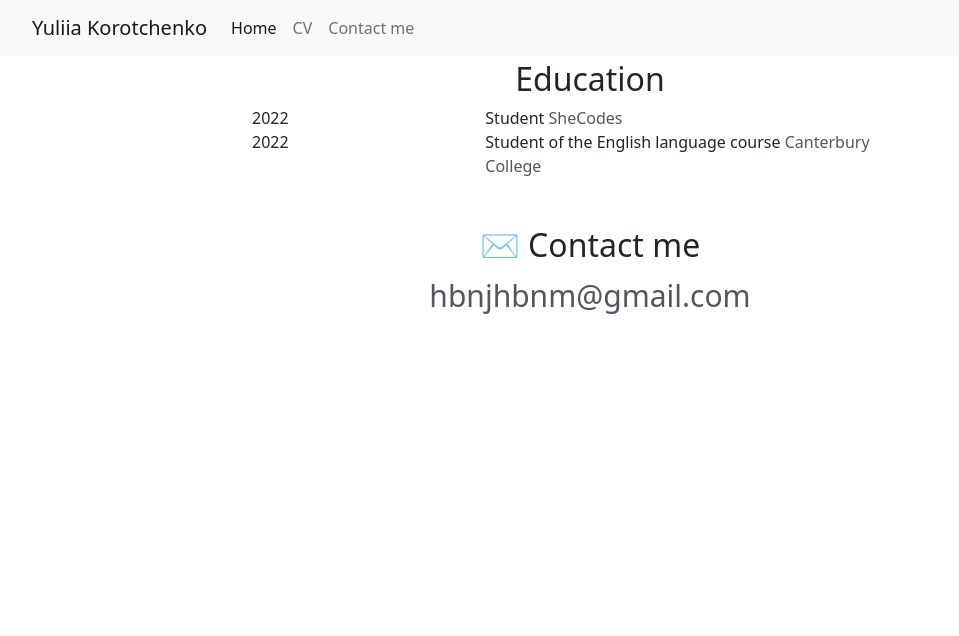
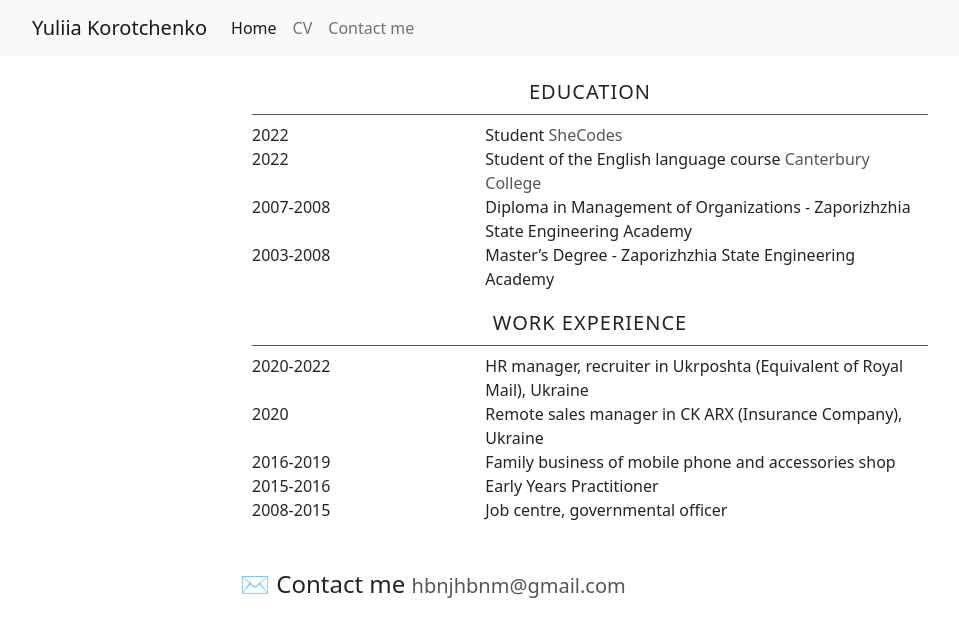
Before and after one commit to YuliiaKorotchenko/portfolio, a plain HTML site: page about.html in a window 1280 px wide. Shown: the whole page, without its empty margins (50-1009 px from the left). Drawn offline with nearby package versions, Linux system fonts and the light colour scheme.

Commit message:
finished with cv

```diff
--- a/about.html
+++ b/about.html
@@ -39,11 +39,11 @@
         </div>
       </div>
     </nav>
+
     <div class="container CV">
 			<div class="row">
 				<div class="col-sm-12 text-center">
-          <h2>Education</h2>
-				</div>
+          <h3>EDUCATION</h3></div>
         <div class="col-sm-4 resume-date">2022 </div>
         <div class="col-sm-8 resume-content">
 					<span class="resume-title">Student
@@ -52,8 +52,7 @@
 								target="_blank"
 								title="SheCodes Coding Workshops for Women"
 								>SheCodes</a
-							></span>
-				</div>
+							></span>				</div>
         <div class="col-sm-4 resume-date">2022 </div>
         <div class="col-sm-8 resume-content">
 					<span class="resume-title">Student  of the English language course
@@ -62,13 +61,50 @@
 								target="_blank"
 								title="EKCcollege"
 								>Canterbury College</a
-							></span>
-				</div>
+							></span>				</div>
+              <div class="col-sm-4 resume-date">2007-2008 </div>
+              <div class="col-sm-8 resume-content">
+                <span class="resume-title">Diploma in Management of Organizations - Zaporizhzhia State Engineering Academy
+                </span>				</div>
+              <div class="col-sm-4 resume-date">2003-2008 </div>
+              <div class="col-sm-8 resume-content">
+                <span class="resume-title">Master’s Degree - Zaporizhzhia State Engineering Academy</span></div>
+              </div>
+        <div class="row">
+          <div class="col-sm-12 text-center">
+            <h3>WORK EXPERIENCE</h3>
+          </div>
+          <div class="col-sm-4 resume-date">2020-2022 </div>
+          <div class="col-sm-8 resume-content">
+            <span class="resume-title">HR manager, recruiter in Ukrposhta (Equivalent of Royal Mail), Ukraine
+            </span>
+          </div>
+          <div class="col-sm-4 resume-date">2020 </div>
+          <div class="col-sm-8 resume-content">
+            <span class="resume-title">Remote sales manager in CK ARX (Insurance Company), Ukraine
+           </span>
+          </div>
+          <div class="col-sm-4 resume-date">2016-2019 </div>
+          <div class="col-sm-8 resume-content">
+            <span class="resume-title">Family business of mobile phone and accessories shop
+            </span>
+          </div>
+          <div class="col-sm-4 resume-date">2015-2016 </div>
+          <div class="col-sm-8 resume-content">
+            <span class="resume-title">Early Years Practitioner
+           </span>
+          </div>
+          <div class="col-sm-4 resume-date">2008-2015 </div>
+          <div class="col-sm-8 resume-content">
+            <span class="resume-title">Job centre, governmental officer
+            </span>
+          </div>
+        </div>
+        </div>
+  <div id="contactMe" class="mt-5">
+        <h4> ✉️ Contact me <a href="mailto:hbnjhbnm@gmail.com" title="Contact Yuliia Korotchenko" class="email"> hbnjhbnm@gmail.com </a></h4>
 
-
-  <div id="contactMe" class="mt-5">
-        <h2> ✉️ Contact me</h2>
-        <a href="mailto:hbnjhbnm@gmail.com" title="Contact Yuliia Korotchenko" class="email"> hbnjhbnm@gmail.com </a>
+  </div>
     <script src="https://cdn.jsdelivr.net/npm/bootstrap@5.1.3/dist/js/bootstrap.bundle.min.js" integrity="sha384-ka7Sk0Gln4gmtz2MlQnikT1wXgYsOg+OMhuP+IlRH9sENBO0LRn5q+8nbTov4+1p" crossorigin="anonymous"></script>
   </body>
 </html>
--- a/style/style.css
+++ b/style/style.css
@@ -25,6 +25,16 @@ h1 {
 h2,
 h3 {
   font-size: 40px;
+}
+h3{
+  display: block;
+  letter-spacing: 0.05em;
+  font-size: 20px !important;
+  border-bottom: 1px solid var(--first-color);
+  margin-top: 20px !important;;
+  margin-bottom: 10px;
+  padding-bottom: 10px;
+
 }
 
 
@@ -54,13 +64,18 @@ h3 {
 }
 
 .email {
-  display: flex;
+
   justify-content: center;
   color: var(--first-color);
-  font-size: 30px;
+  font-size: 20px;
   text-decoration: none;
 }
-
+.contact-me:hover,
+.about-me:hover,
+a.primary-link:hover
+{
+  color: var(--second-color);
+}
 .email:hover {
   color: var(--first-color);
   text-decoration: underline;
@@ -68,9 +83,7 @@ h3 {
 .resume-title a{
   text-decoration: none;
   color: var(--first-color);
-
 }
-
 
 .primary-link {
   border-radius: 4px;
```
